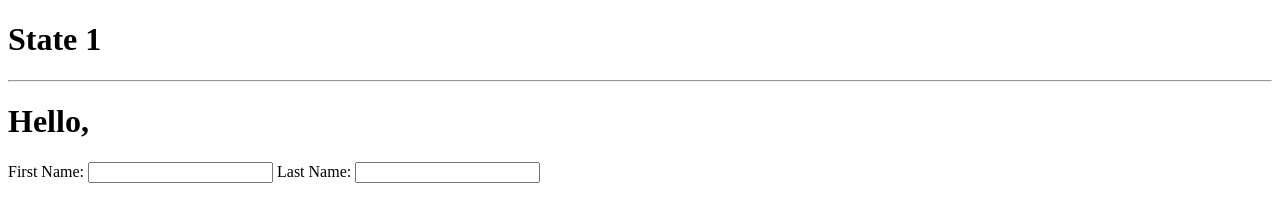
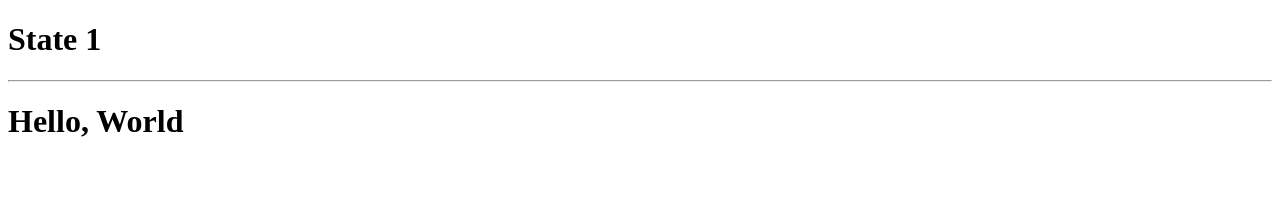
Before and after one commit to thisistheaj/MeanStack, a website: page public/index.html at #/state1 in a window 1280 px wide. Drawn offline with nearby package versions, Linux system fonts and the light colour scheme; some packages are replaced by stand-ins of ours.

```diff
--- a/app.js
+++ b/app.js
@@ -13,9 +13,6 @@
 
 var app = express();
 
-// view engine setup
-// app.set('views', path.join(__dirname, 'views'));
-// app.set('view engine', 'hbs');
 
 // uncomment after placing your favicon in /public
 //app.use(favicon(path.join(__dirname, 'public', 'favicon.ico')));
--- a/package.json
+++ b/package.json
@@ -10,7 +10,7 @@
     "cookie-parser": "~1.3.5",
     "debug": "~2.2.0",
     "express": "~4.13.1",
-    "mongoose": "^4.4.8",
+    "mongoose": "^4.4.10",
     "morgan": "~1.6.1",
     "serve-favicon": "~2.3.0"
   }
--- a/public/controllers/mainCtrl.js
+++ b/public/controllers/mainCtrl.js
@@ -1,11 +1,6 @@
 angular.module('mainApp.mainCtrl', [])
 
     .controller('mainCtrl', function ($scope) {
-        $scope.firstName = "";
-        $scope.lastName = "";
-        $scope.fullName = "";
+        $scope.world = "World";
 
-        $scope.$watchGroup(['firstName', 'lastName'],function () {
-            $scope.fullName = $scope.firstName + " " + $scope.lastName;
-        },true);
     });
--- a/public/views/state1.html
+++ b/public/views/state1.html
@@ -1,7 +1,5 @@
 <h1>State 1</h1>
 <hr/>
 <div>
-    <h1>Hello, {{fullName}} </h1>
-    First Name: <input ng-model="firstName">
-    Last Name: <input ng-model="lastName">
+    <h1>Hello, {{world}} </h1>
 </div>
```
Also changed, not shown: models/model.js (+8 -1 lines).
